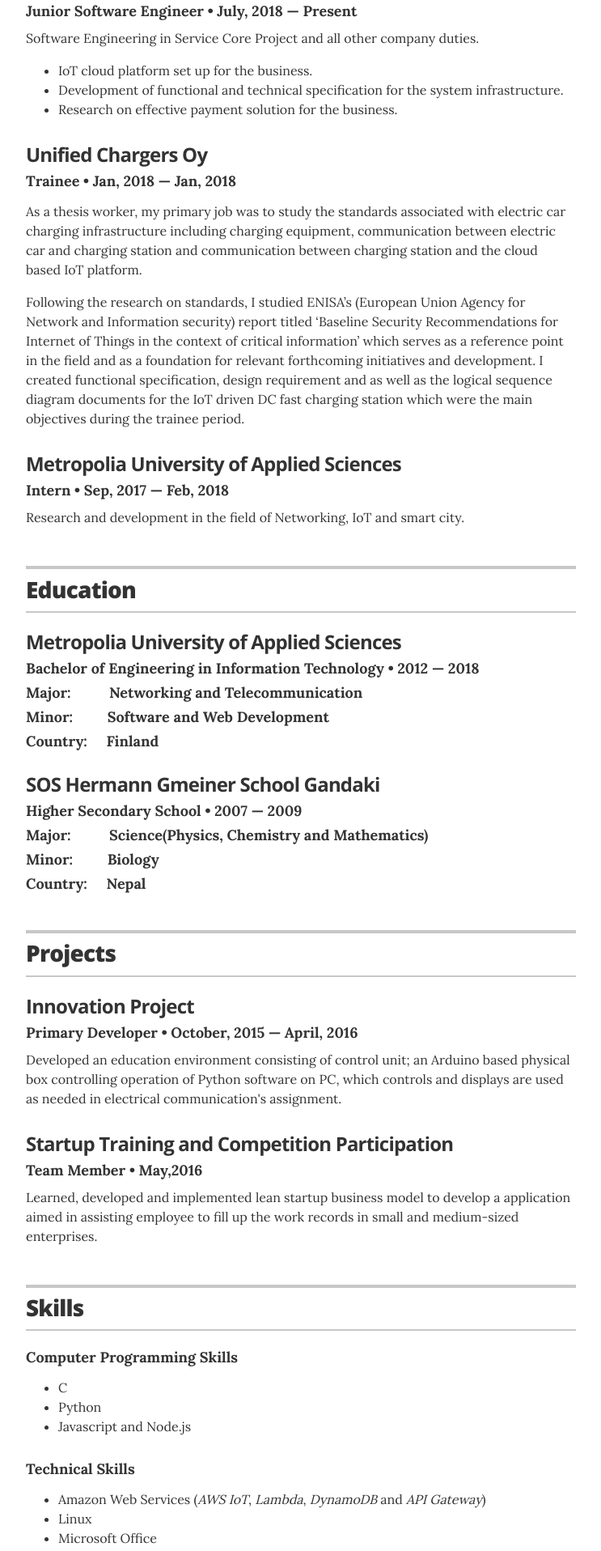
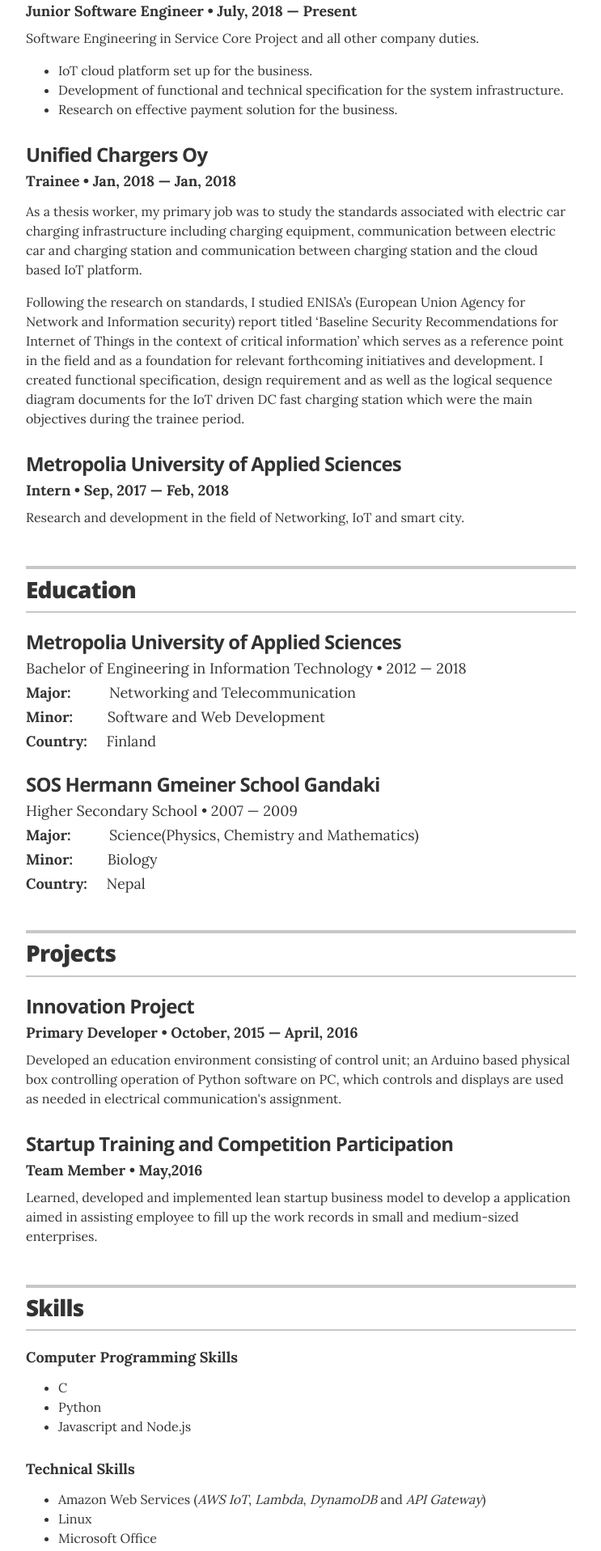
Before and after one commit to ranabhat/ranabhat.github.io, a Jekyll site: the page built from index.html, in a window 1280 px wide. Shown: the part 845-2761 px from the top of the page at 81% size, without its empty margins (268-1011 px from the left). Built offline with Jekyll 4.4.1, drawn with Linux system fonts in a browser that asks for light colours.

Commit message:
Update resume.html

```diff
--- a/_layouts/resume.html
+++ b/_layouts/resume.html
@@ -79,10 +79,10 @@
         {% for education in site.data.education %}
         <div class="resume-item" itemscope itemprop="alumniOf" itemtype="http://schema.org/CollegeOrUniversity">
           <h3 class="resume-item-title" itemprop="name">{{ education.uni }}</h3>
-          <h4 class="resume-item-details group" itemprop="description">{{ education.degree }} &bull; {{ education.year }}</h4>
-          <h4 class="resume-item-details group" itemprop="description">{{education.major}}</h4>
-          <h4 class="resume-item-details group" itemprop="description">{{education.minor}}</h4>
-          <h4 class="resume-item-details group" itemprop="description">{{education.country}}</h4>
+          <p class="resume-item-details group" itemprop="description">{{ education.degree }} &bull; {{ education.year }}</p>
+          <p class="resume-item-details group" itemprop="description">{{education.major}}</p>
+          <p class="resume-item-details group" itemprop="description">{{education.minor}}</p>
+          <p class="resume-item-details group" itemprop="description">{{education.country}}</p>
           <h5 class="resume-item-details award-title" itemprop="description">{{ education.award }}</h5>
           <p class="resume-item-copy" itemprop="description">
             <ul class="resume-item-list">
```
